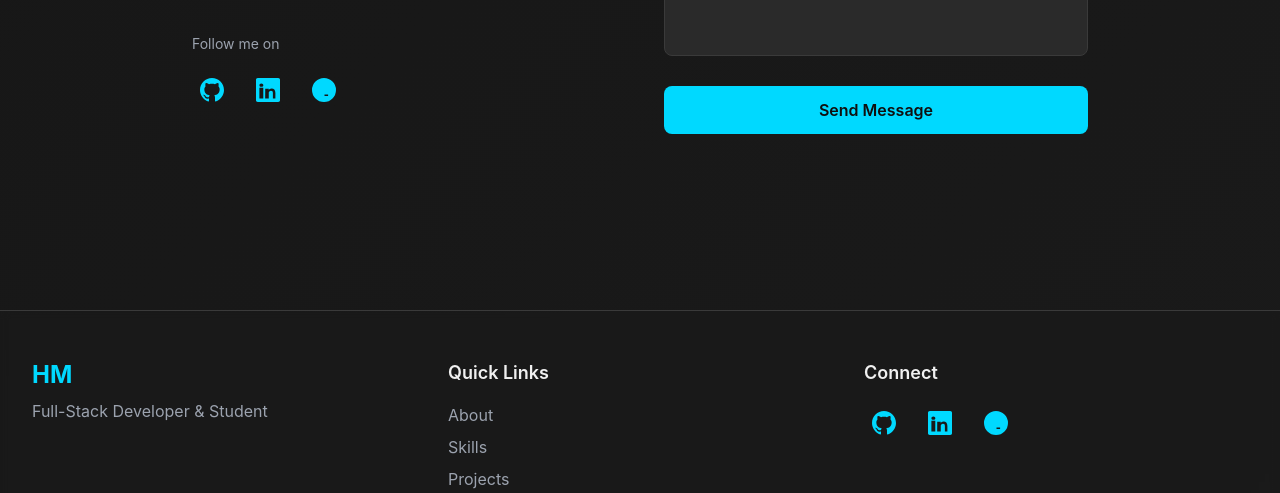
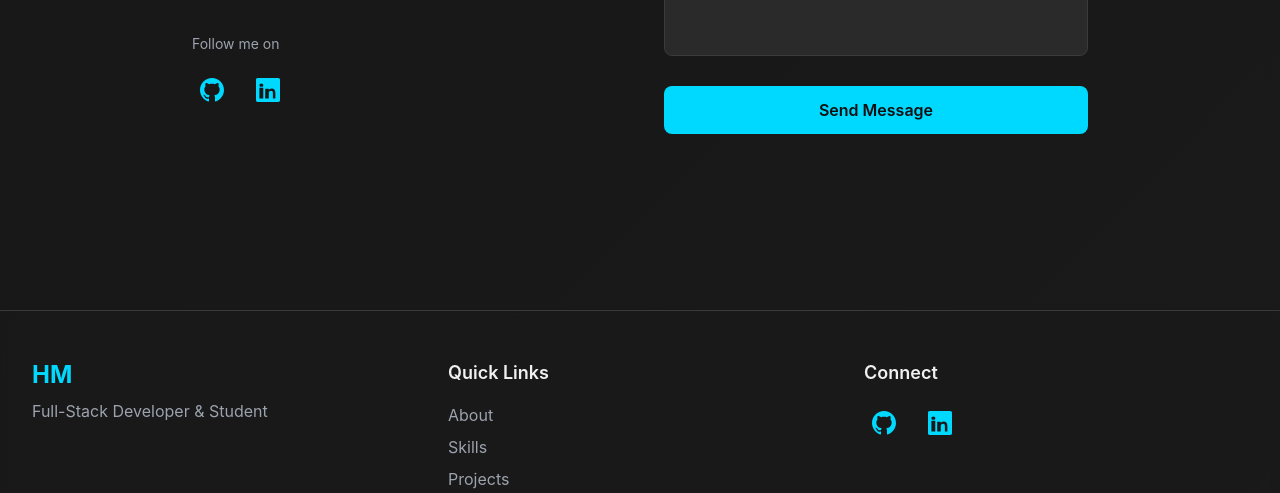
Before and after one commit to harshith-murali/personal-portfolio, a Next.js app: page / in a window 1280 px wide. Shown: the part 6231-6724 px from the top of the page. Built offline with nearby package versions, Linux system fonts and the light colour scheme.

Commit message:
icon changes

```diff
--- a/app/components/Contact.tsx
+++ b/app/components/Contact.tsx
@@ -196,7 +196,6 @@ export function Contact() {
               <div className="flex gap-4">
                 <SocialIcon platform="github" url={personalInfo.socials.github} />
                 <SocialIcon platform="linkedin" url={personalInfo.socials.linkedin} />
-                <SocialIcon platform="leetcode" url={personalInfo.socials.leetcode} />
               </div>
             </div>
           </motion.div>
--- a/app/components/Footer.tsx
+++ b/app/components/Footer.tsx
@@ -56,7 +56,6 @@ export function Footer() {
             <div className="flex gap-4">
               <SocialIcon platform="github" url={personalInfo.socials.github} />
               <SocialIcon platform="linkedin" url={personalInfo.socials.linkedin} />
-              <SocialIcon platform="leetcode" url={personalInfo.socials.leetcode} />
             </div>
           </motion.div>
         </div>
--- a/app/components/SocialIcon.tsx
+++ b/app/components/SocialIcon.tsx
@@ -38,7 +38,8 @@ export function SocialIcon({ platform, url, className = '' }: SocialIconProps) {
             viewBox="0 0 24 24"
             xmlns="http://www.w3.org/2000/svg"
           >
-            <path d="M16.102 17.93h-3.595v-5.3h3.597V17.93zM16.9 5.95H7.627c-.892 0-1.62.727-1.62 1.623v7.185c0 .891.728 1.62 1.62 1.62h9.273c.892 0 1.62-.729 1.62-1.62V7.573c0-.896-.727-1.623-1.62-1.623zM11.2 13.22h-3.59v-5.3h3.59v5.3zM0 12a12 12 0 1024 0 12 12 0 00-24 0z" />
+            <rect x="2" y="2" width="20" height="20" rx="3" ry="3" fill="currentColor"/>
+            <text x="12" y="17" fontSize="11" fontWeight="900" textAnchor="middle" fill="white" fontFamily="Arial, sans-serif">LC</text>
           </svg>
         );
       default:
```
